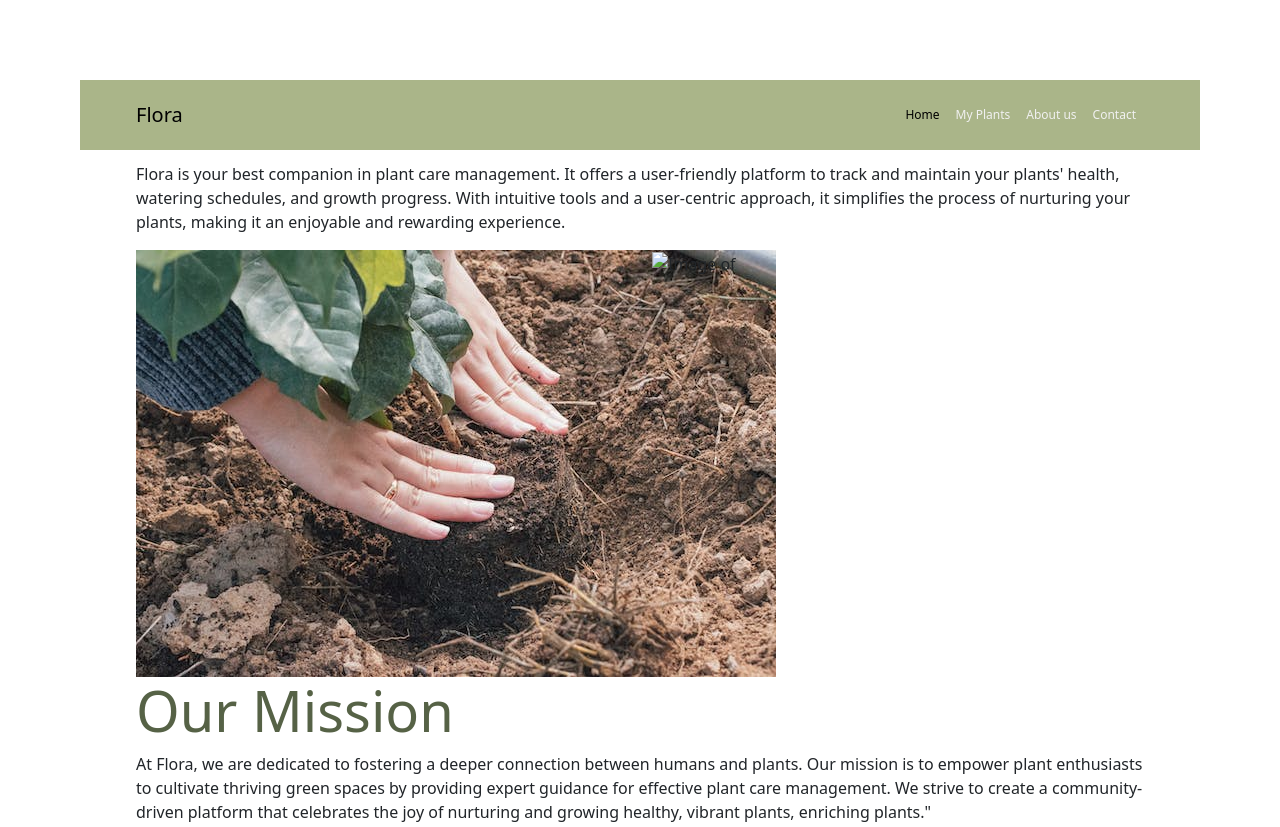
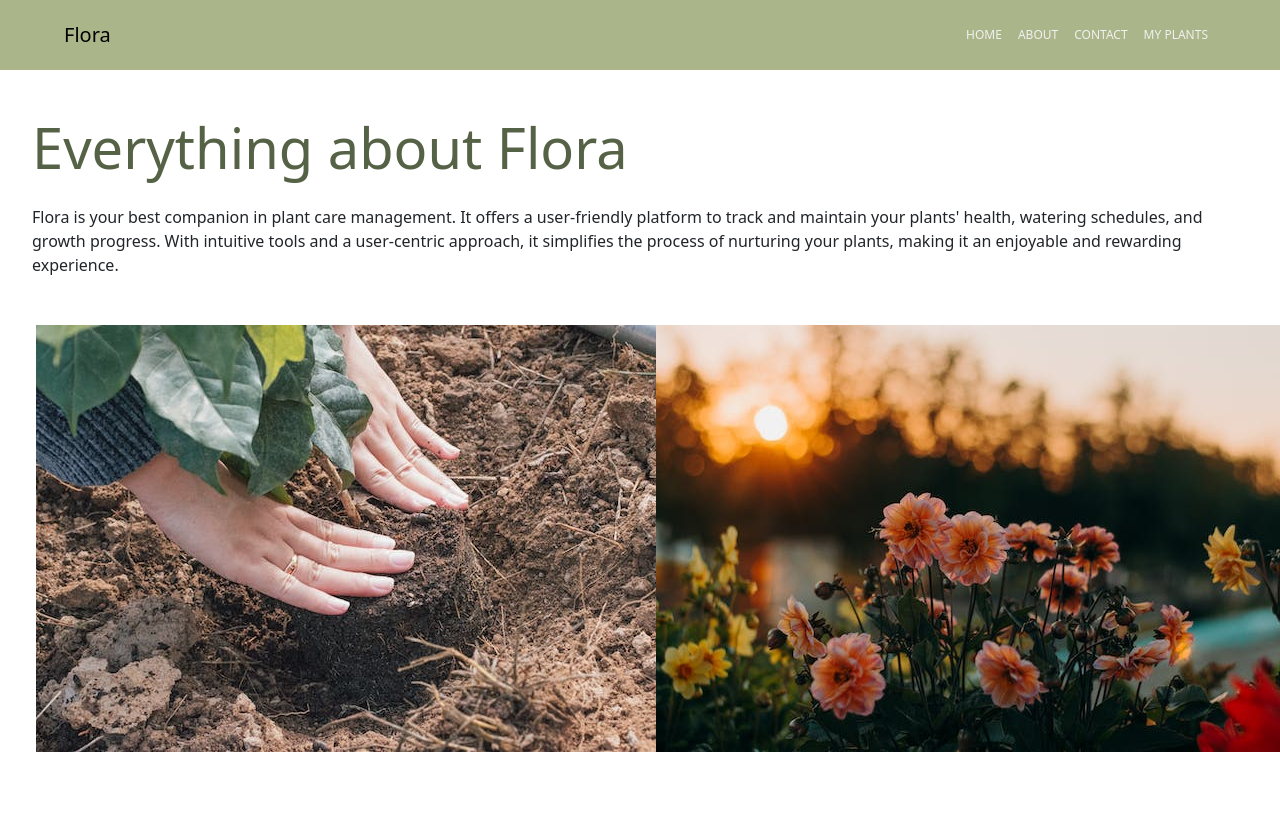
Before and after one commit to Tulasi2304/plant-care-tracker-app, a plain HTML site: page about.html in a window 1280 px wide. Shown: the top 827 px of the page. Drawn offline with nearby package versions, Linux system fonts and the light colour scheme.

Commit message:
Update about page

```diff
--- a/about.html
+++ b/about.html
@@ -23,32 +23,33 @@
                 </button>
                 <div class="collapse navbar-collapse" id="navbarNav">
                     <ul class="navbar-nav ms-auto">
-                        <li class="nav-item"><a class="nav-link active" aria-current="page" href="index.html">Home</a></li>
-                        <li class="nav-item"><a class="nav-link" href="#">My Plants</a></li>
-                        <li class="nav-item"><a class="nav-link" href="about.html">About us</a></li>
-                        <li class="nav-item"><a class="nav-link" href="#">Contact</a></li>
+                        <li class="nav-item"><a class="nav-link" aria-current="page" href="index.html">HOME</a></li>
+                        <li class="nav-item"><a class="nav-link" href="about.html">ABOUT</a></li>
+                        <li class="nav-item"><a class="nav-link" href="contact.html">CONTACT</a></li>
+                        <li class="nav-item"><a class="nav-link" href="plants.html">MY PLANTS</a></li>
                     </ul>
                 </div>
             </div>
         </nav>
 
         <section id="introduction" class="container-fluid">
-            <p>Flora is your best companion in plant care management. It offers a user-friendly platform to track and maintain your plants' health, watering schedules, and growth progress. With intuitive tools and a user-centric approach, it simplifies the process of nurturing your plants, making it an enjoyable and rewarding experience.</p>
+            <h1>Everything about Flora</h1>
+            <p class="paragraph">Flora is your best companion in plant care management. It offers a user-friendly platform to track and maintain your plants' health, watering schedules, and growth progress. With intuitive tools and a user-centric approach, it simplifies the process of nurturing your plants, making it an enjoyable and rewarding experience.</p>
 
             <div class="row">
-                <div class="col-lg-6">
-                    <img src="images/pexels-pongpoonat-saill-rungrueng-18303688.jpg" alt="Image of planting" class="">
+                <div class="col-lg-6 about-img">
+                    <img src="images/pexels-pongpoonat-saill-rungrueng-18303688.jpg" alt="Image of planting" >
                 </div>
 
-                <div class="col-lg-6">
-                    <img src="images/" alt="Image of " class="">
+                <div class="col-lg-6 about-img">
+                    <img src="images/pexels-irina-iriser-1408199.jpg" alt="Image of a flowering plant">
                 </div>
             </div>
         </section>
 
         <section id="mission" class="container-fluid">
             <h1>Our Mission</h1>
-            <p>At Flora, we are dedicated to fostering a deeper connection between humans and plants. Our mission is to empower plant enthusiasts to cultivate thriving green spaces by providing expert guidance for effective plant care management. We strive to create a community-driven platform that celebrates the joy of nurturing and growing healthy, vibrant plants, enriching plants."</p>
+            <p class="paragraph">At Flora, we are dedicated to fostering a deeper connection between humans and plants. Our mission is to empower plant enthusiasts to cultivate thriving green spaces by providing expert guidance for effective plant care management. We strive to create a community-driven platform that celebrates the joy of nurturing and growing healthy, vibrant plants, enriching plants.</p>
         </section>
 
         <section>
--- a/css/styles.css
+++ b/css/styles.css
@@ -276,17 +276,22 @@ p.navbar-brand {
 /*********ABOUT US***********/
 
 .about-page{
-    padding: 5rem;
     text-align: left;
 }
 
+#introduction, #mission{
+    padding: 2rem;
+}
+
+.about-img{
+    padding: 1rem;
+}
+
+.paragraph{
+    padding: 1rem 0;
+}
+
 /* Media breakpoints */
-
-/* @media (max-width: 992px){
-    .plant-saplings{
-
-    }
-} */
 
 @media (max-width: 1028px) {
     .plant-card-image {
@@ -302,4 +307,8 @@ p.navbar-brand {
         font-size: larger;
     }
 
+    .about-img{
+        width: 100%;
+    }
+
 }
```
Also changed, not shown: index.html (+3 -1 lines), images/pexels-irina-iriser-1408199.jpg (added).
